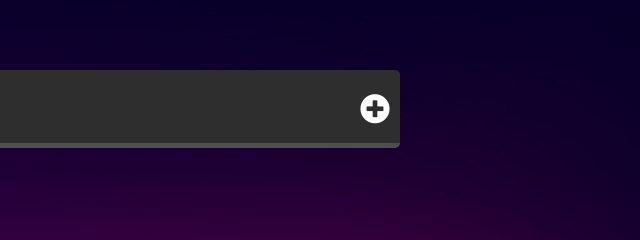
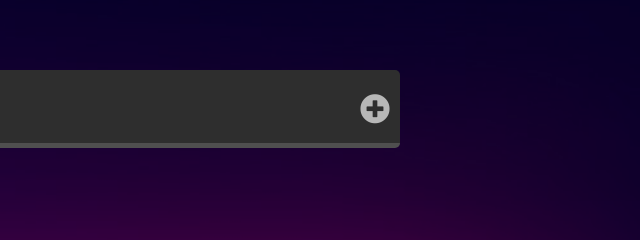
Before and after one commit to Amr-AG/ToDoList, a plain HTML site: page index.html in a window 1280 px wide. Shown: the top 240 px of the page, 640-1280 px from the left. Drawn offline with Linux system fonts and the light colour scheme.

Commit message:
Update style.css

```diff
--- a/CSS/style.css
+++ b/CSS/style.css
@@ -55,7 +55,7 @@ body {
   outline: none;
 }
 .plus {
-  color: white;
+  color: #ffffffa8;
   font-size: 30px;
   cursor: pointer;
   padding: 0;
```
